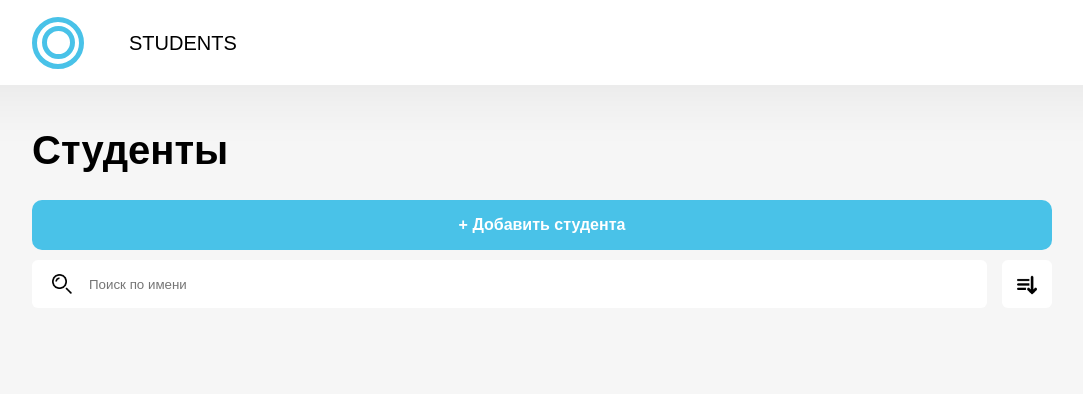
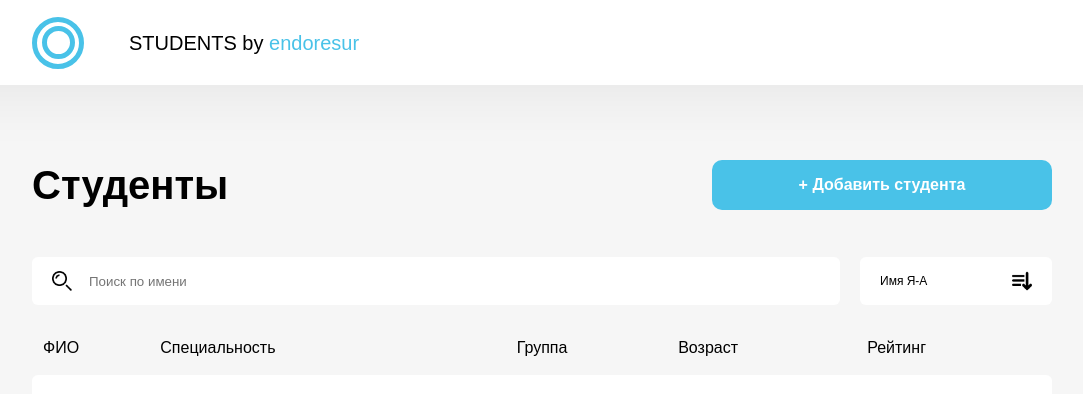
Before and after one commit to endoresur/StudentList, a React (Create React App) app: page / in a window 1280 px wide. Shown: the top 394 px of the page, without its empty margins (98-1181 px from the left). Built offline with nearby package versions, Linux system fonts and the light colour scheme; no server answers; a web font is replaced by a local one.

Commit message:
Fixed layout

```diff
--- a/src/components/Header.tsx
+++ b/src/components/Header.tsx
@@ -20,7 +20,7 @@ const Header = () => {
                     >
                         STUDENTS
                         {!isMobile &&
-                        <>by <a href='https://github.com/endoresur'>endoresur</a></>
+                        <> by <a href='https://github.com/endoresur'>endoresur</a></>
                         }
                     </TextContainer>
                 </FlexContainer>
--- a/src/components/Main.tsx
+++ b/src/components/Main.tsx
@@ -11,10 +11,9 @@ const Main = observer(() => {
 
     const [width, height] = useWindowSize();
 
-    useLayoutEffect(() => {
+    useEffect(() => {
         AppOptions.width = width;
-        AppOptions.defineMobility();
-    }, [width, StudentList.getList.length])
+    }, [width, StudentList.getList.length, AppOptions.isMobile])
 
     return (
         <>
--- a/src/components/main/list/ListPage.tsx
+++ b/src/components/main/list/ListPage.tsx
@@ -1,6 +1,4 @@
 import React from 'react';
-import {FlexContainer, TextContainer} from "../../../styles/Containers";
-import {Button} from "../../../styles/Button";
 import Filter from "./filter/Filter";
 import List from "./students/List";
 import Head from "./head/Head";
--- a/src/components/main/list/filter/SelectForm.tsx
+++ b/src/components/main/list/filter/SelectForm.tsx
@@ -32,9 +32,9 @@ const SelectForm = () => {
     const Mobile = () => {
         return (
             <InputContainer w='54px' m='0 0 0 15px'>
-                <Container w='100%' h='100%' p='15px 15px 15px 15px'>
+                <FlexContainer jc='center' w='100%' h='100%' >
                     <img src={menu} height='20px'/>
-                </Container>
+                </FlexContainer>
             </InputContainer>
         );
     }
--- a/src/index.css
+++ b/src/index.css
@@ -1,7 +1,7 @@
 body {
   margin: 0;
   padding: 0;
-  min-width: 375px;
+  min-width: 320px;
   width: 100%;
 
   font-family: 'Geometria', sans-serif;
--- a/src/store/AppOptions.ts
+++ b/src/store/AppOptions.ts
@@ -23,7 +23,7 @@ class AppOptions {
     }
 
     defineMobility() {
-        this.mobile = this.screenWidth <= Number(size.mobileL);
+        this.mobile = this.screenWidth <= Number(size.tablet);
     }
 }
 
--- a/src/styles/Table.js
+++ b/src/styles/Table.js
@@ -2,7 +2,7 @@ import styled from "styled-components";
 
 const Table = styled.table`
   width: 100%;
-  position: relative;
+  //position: relative;
 
   background-color: white;
   border: none;
@@ -28,7 +28,7 @@ const Table = styled.table`
   }
 
   td { // ячейка
-    width: 26%;
+    white-space: normal;
     position: relative;
     top: -20px;
 
@@ -41,6 +41,10 @@ const Table = styled.table`
       width: 50px;
     }
 
+    &:last-child{
+      width: 200px;
+    }
+
     //background-color: blueviolet;
   }
 `
--- a/src/types/types.ts
+++ b/src/types/types.ts
@@ -47,14 +47,15 @@ export const colors = new Map([
 export const size = {
     mobileS: '320',
     mobileM: '375',
-    mobileL: '655',
+    mobileL: '425',
     tablet: '768',
     laptop: '1024',
-    laptopL: '1430',
+    laptopL: '1440',
     desktop: '2560'
 }
 
 export const device = {
+    mobileS: `(max-width: ${size.mobileS}px)`,
     mobileM: `(max-width: ${size.mobileM}px)`,
     mobileL: `(max-width: ${size.mobileL}px)`,
     tablet: `(max-width: ${size.tablet}px)`,
```
